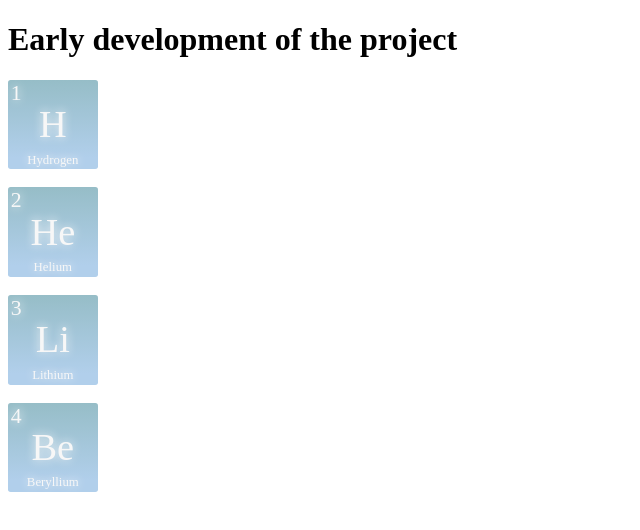
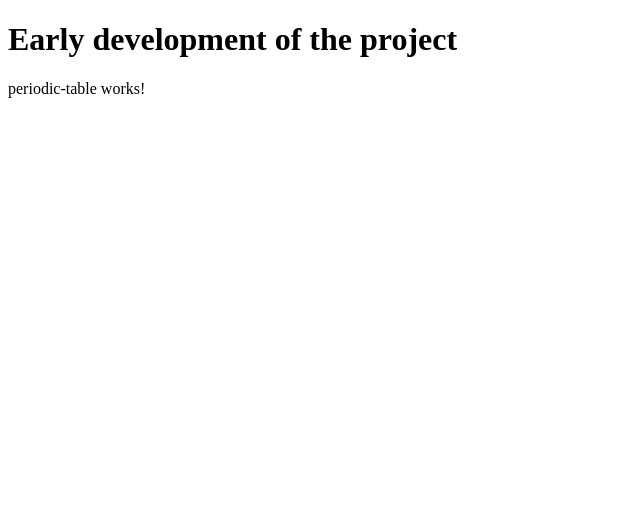
Before and after one commit to EKrionasLamprou/periodic-datatable, an Angular app in the folder periodic-datatable/: page / in a window 1280 px wide. Shown: the top 530 px of the page, without its empty margins (0-640 px from the left). Built offline with nearby package versions, Linux system fonts and the light colour scheme.

Commit message:
Generated periodic-table.component.

```diff
--- a/periodic-datatable/src/app/app.component.html
+++ b/periodic-datatable/src/app/app.component.html
@@ -1,11 +1,5 @@
 <h1>Early development of the project</h1>
 
-<chemical-element [symbol]="'H'"></chemical-element>
-<br />
-<chemical-element [symbol]="'He'"></chemical-element>
-<br />
-<chemical-element [symbol]="'Li'"></chemical-element>
-<br />
-<chemical-element [symbol]="'Be'"></chemical-element>
+<app-periodic-table></app-periodic-table>
 
 <router-outlet></router-outlet>
--- a/periodic-datatable/src/app/app.module.ts
+++ b/periodic-datatable/src/app/app.module.ts
@@ -3,12 +3,14 @@ import { BrowserModule } from '@angular/platform-browser'
 
 import { AppRoutingModule } from './app-routing.module'
 import { AppComponent } from './app.component'
-import { ChemicalElementComponent } from './components/chemical-element/chemical-element.component'
+import { ChemicalElementComponent } from './components/chemical-element/chemical-element.component';
+import { PeriodicTableComponent } from './components/periodic-table/periodic-table.component'
 
 @NgModule({
   declarations: [
     AppComponent,
     ChemicalElementComponent,
+    PeriodicTableComponent,
   ],
   imports: [
     BrowserModule,
--- a/periodic-datatable/src/app/components/chemical-element/chemical-element.component.ts
+++ b/periodic-datatable/src/app/components/chemical-element/chemical-element.component.ts
@@ -9,15 +9,15 @@ import { ChemicalElement } from '../../models/chemical-element.model'
 })
 export class ChemicalElementComponent{
   @Input()
-  symbol!: string
+  atomicNumber!: number
 
   constructor(private chemicalElementService: ChemicalElementService) {
   }
 
   ngOnInit() {
-    this.element = this.chemicalElementService.getElement(this.symbol)
+    this.element = this.chemicalElementService.getElement(this.atomicNumber)
     if (!this.element) {
-      throw new Error(`There's no element with symbol '${this.symbol}' in the universe.`);
+      throw new Error(`There's no element atomic number '${this.atomicNumber}' in the universe.`);
     }
   }
 
--- /dev/null
+++ b/periodic-datatable/src/app/components/periodic-table/periodic-table.component.html
@@ -0,0 +1 @@
+<p>periodic-table works!</p>
--- /dev/null
+++ b/periodic-datatable/src/app/components/periodic-table/periodic-table.component.ts
@@ -0,0 +1,14 @@
+import { Component, OnInit } from '@angular/core'
+
+@Component({
+  selector: 'app-periodic-table',
+  templateUrl: './periodic-table.component.html',
+  styleUrls: ['./periodic-table.component.sass']
+})
+export class PeriodicTableComponent implements OnInit {
+
+  constructor() { }
+
+  ngOnInit(): void {
+  }
+}
--- a/periodic-datatable/src/app/services/chemical-element.service.ts
+++ b/periodic-datatable/src/app/services/chemical-element.service.ts
@@ -15,7 +15,6 @@ import { Period } from '../models/period.model'
   providedIn: 'root'
 })
 export class ChemicalElementService {
-
   constructor() {
     this.groups = this.getGroups()
     this.periods = this.getPeriods()
@@ -30,11 +29,11 @@ export class ChemicalElementService {
 
   /**
    * Finds a chemical element by it's symbol.
-   * @param symbol The symbol of the element (e.g. 'He' for Helium).
+   * @param index The atomic number of the element (e.g. 1 for Helium).
    * @returns An object of ChemicalElement type corresponding to the given symbol.
    */
-  public getElement = (symbol: string): ChemicalElement =>
-    this.chemicalElements.find(element => element.symbol === symbol) as ChemicalElement
+  public getElement = (index: number): ChemicalElement =>
+    this.chemicalElements.find(element => element.atomicNumber === index) as ChemicalElement
 
   /**
    * Finds a chemical element group by it's index.
```
Also changed, not shown: periodic-datatable/src/app/components/periodic-table/periodic-table.component.sass (added), 2 other files (tests, documents, lock files or other folders).
